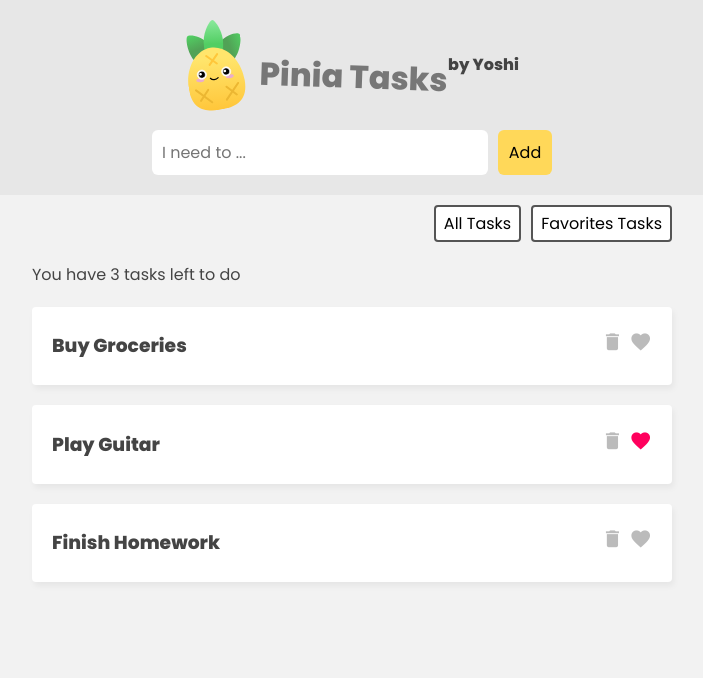
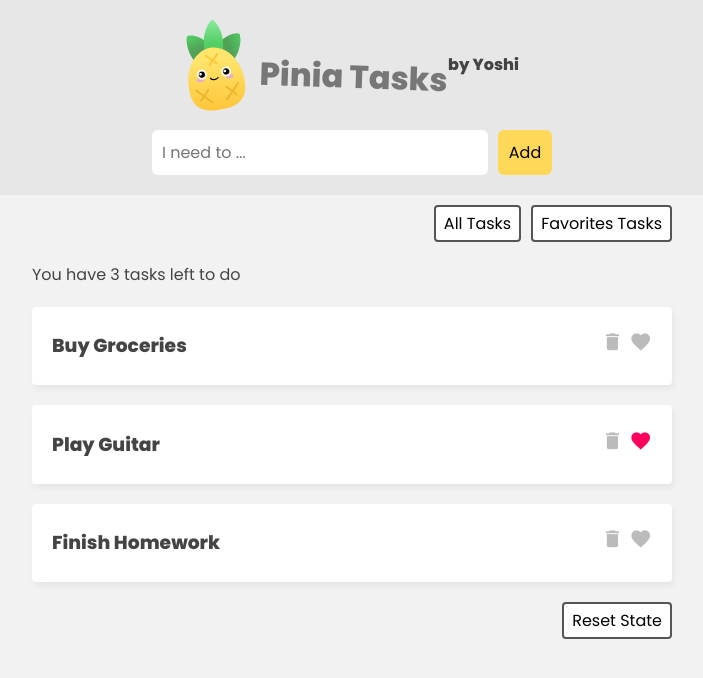
Before and after one commit to Trin4317/vue3-pinia, a Vue app: page / in a window 1280 px wide. Shown: the top 678 px of the page, without its empty margins (288-991 px from the left). Built offline with nearby package versions, Linux system fonts and the light colour scheme; data requests are answered from the project's data file.

Commit message:
add reset state button

```diff
--- a/src/App.vue
+++ b/src/App.vue
@@ -44,5 +44,9 @@ const toggle = ref('all')
         <TaskDetails :task="task" />
       </div>
     </div>
+
+    <div class="filter">
+      <button @click="taskStore.$reset">Reset State</button>
+    </div>
   </main>
 </template>
```
